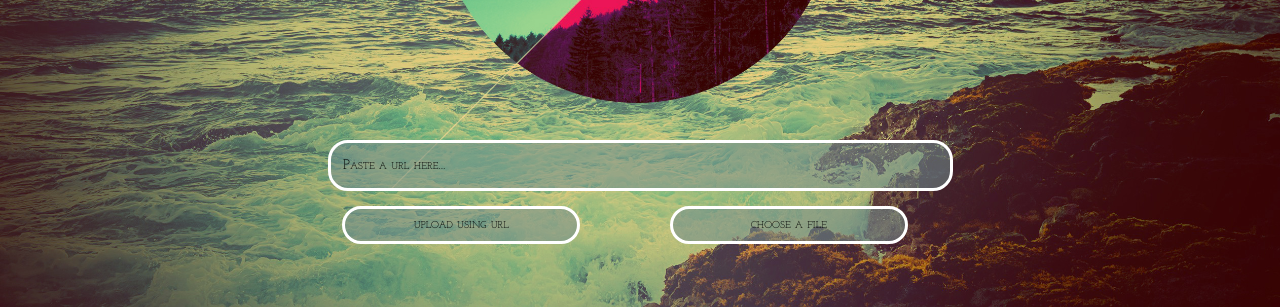
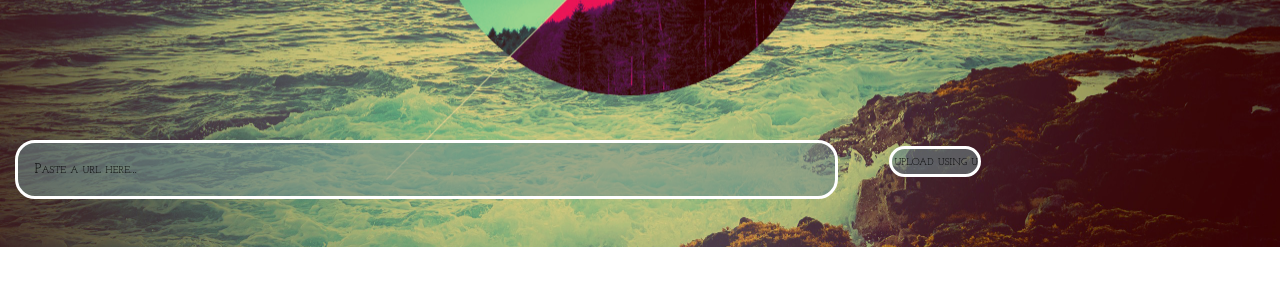
Before and after one commit to jhand2/PocketHipster, a website: page public/index.html in a window 1280 px wide. Shown: the part 423-731 px from the top of the page. Drawn offline with nearby package versions, Linux system fonts and the light colour scheme.

Commit message:
added css

```diff
--- a/public/index.html
+++ b/public/index.html
@@ -25,19 +25,19 @@
 			<p id="tagline"></p>
 		</div>
 		<form class="row">
-			<div class="col-md-offset-3 col-md-6">
-				<div class="row">
-					<div class="col-md-12 col-sm-12">
+			<div class="col-md-12">
+				<div class="col-xs-8">
+					<div class="">
 						<input id="paste-url" class="input-wide buttons" type="text" placeholder="Paste a url here..." name="Name" autocomplete="Off" />
 					</div>
 				</div>
-				<div class="row">
+				<div class="col-xs-3">
 					<div class="col-md-6 col-sm-6">
 						<input id="upload-url" class="btn buttons" type="button" value="upload using url" />
 					</div>
-					<div class="col-md-6 col-sm-6">
+					<!-- <div class="col-md-6 col-sm-6">
 						<input id="upload-file" class="btn btn-filled input-wide buttons" type="button" value="choose a file" />
-					</div>
+					</div> -->
 				</div>
 			</div>
 		</form>
```
